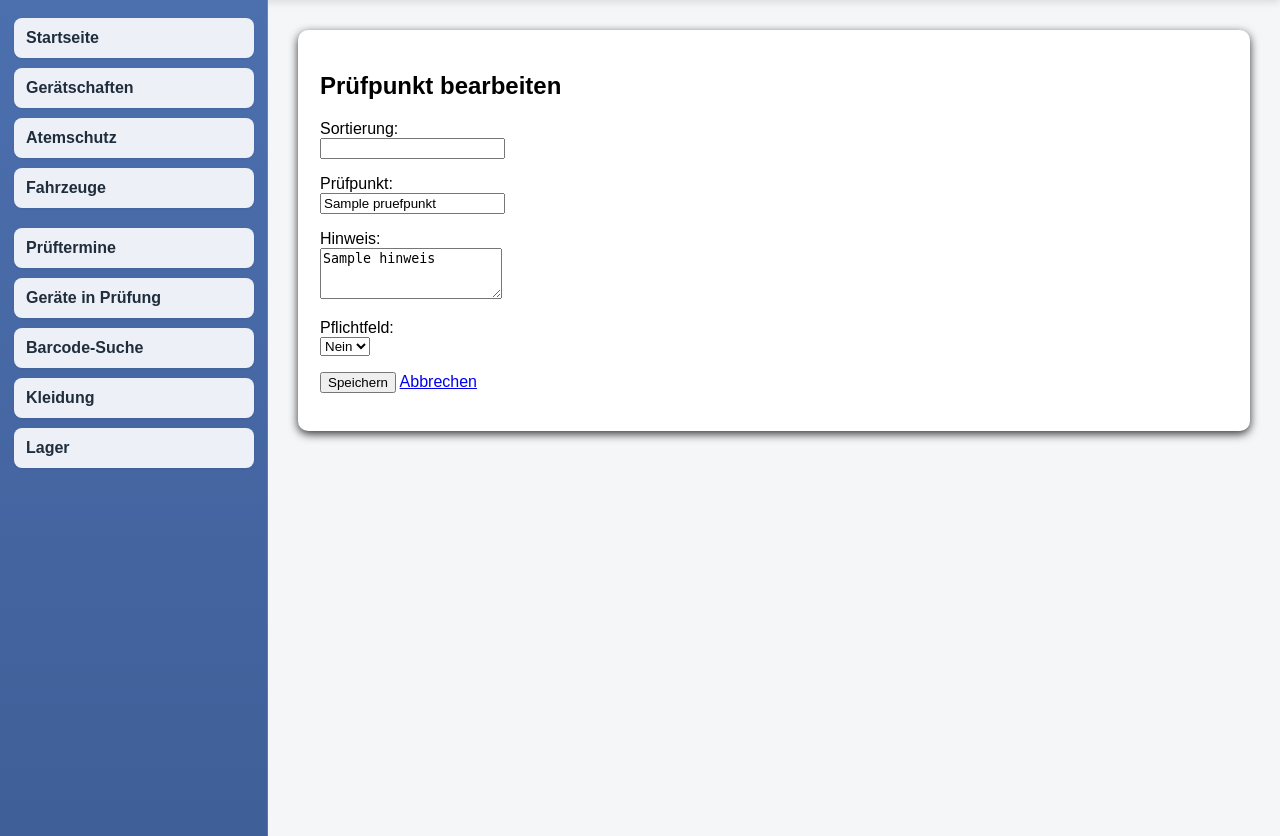
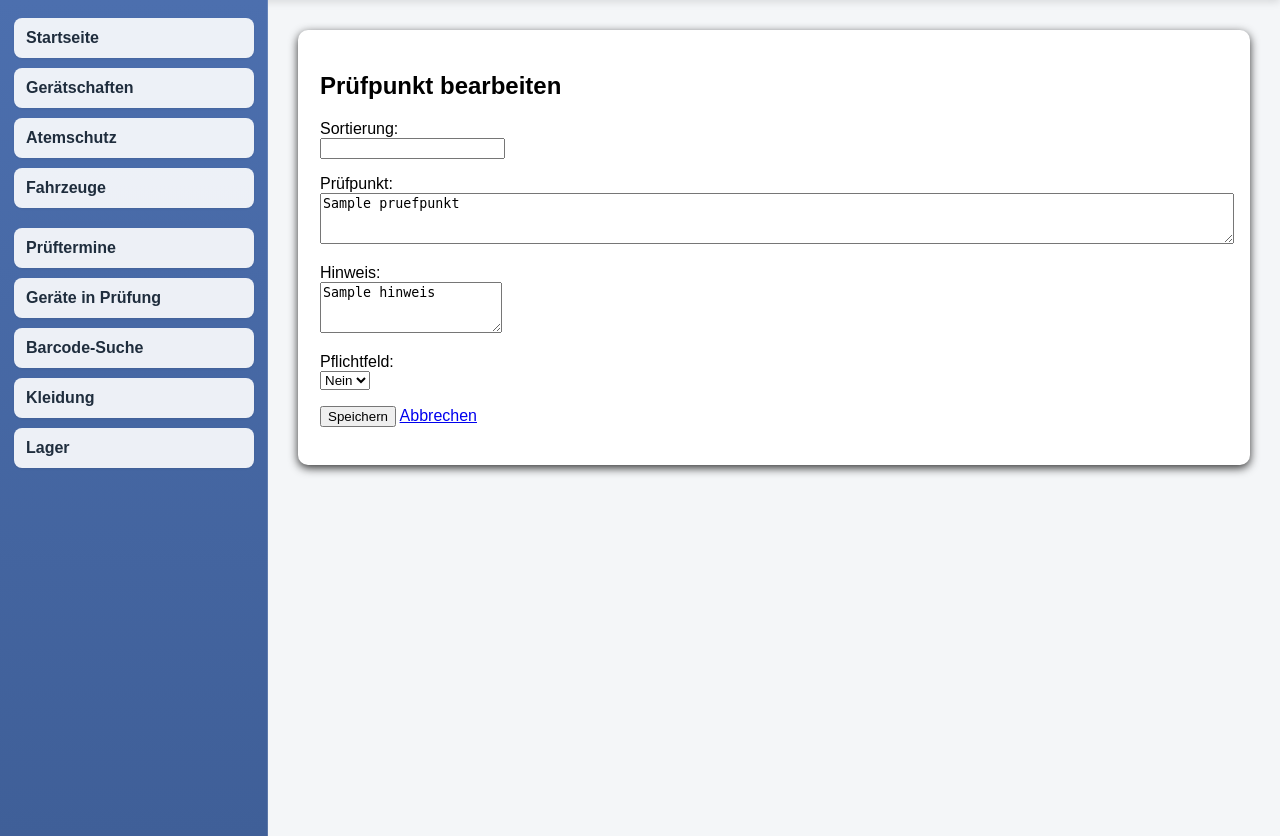
Before and after one commit to Martin22Him/feuerwehr-inventar, a Python web app: template templates/pruefpunkt_bearbeiten.html in a window 1280 px wide. Shown: the part 67-903 px from the top of the page. Run offline with Jinja, Linux system fonts and the light colour scheme; the template is opened without the code that fills it: most values are stand-ins (such as "Sample title", 1, 10 or a date in 2020).

Commit message:
pruefpunkt_bearbeiten.html

```diff
--- a/templates/pruefpunkt_bearbeiten.html
+++ b/templates/pruefpunkt_bearbeiten.html
@@ -17,7 +17,7 @@
 
         <p>
             <label>Prüfpunkt:</label><br>
-            <input type="text" name="pruefpunkt" value="{{ punkt['pruefpunkt'] }}" required>
+            <textarea name="pruefpunkt" rows="3" style="width:100%;" required>{{ punkt['pruefpunkt'] }}</textarea>
         </p>
 
         <p>
```
